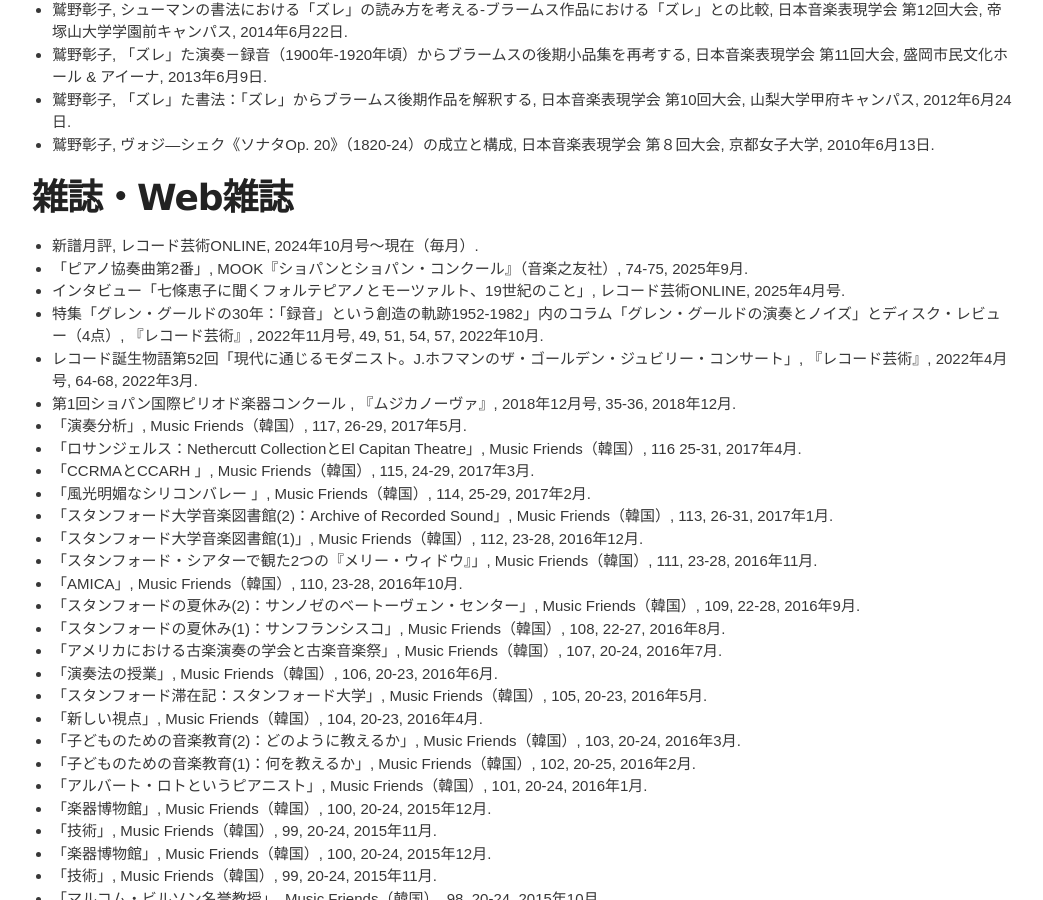
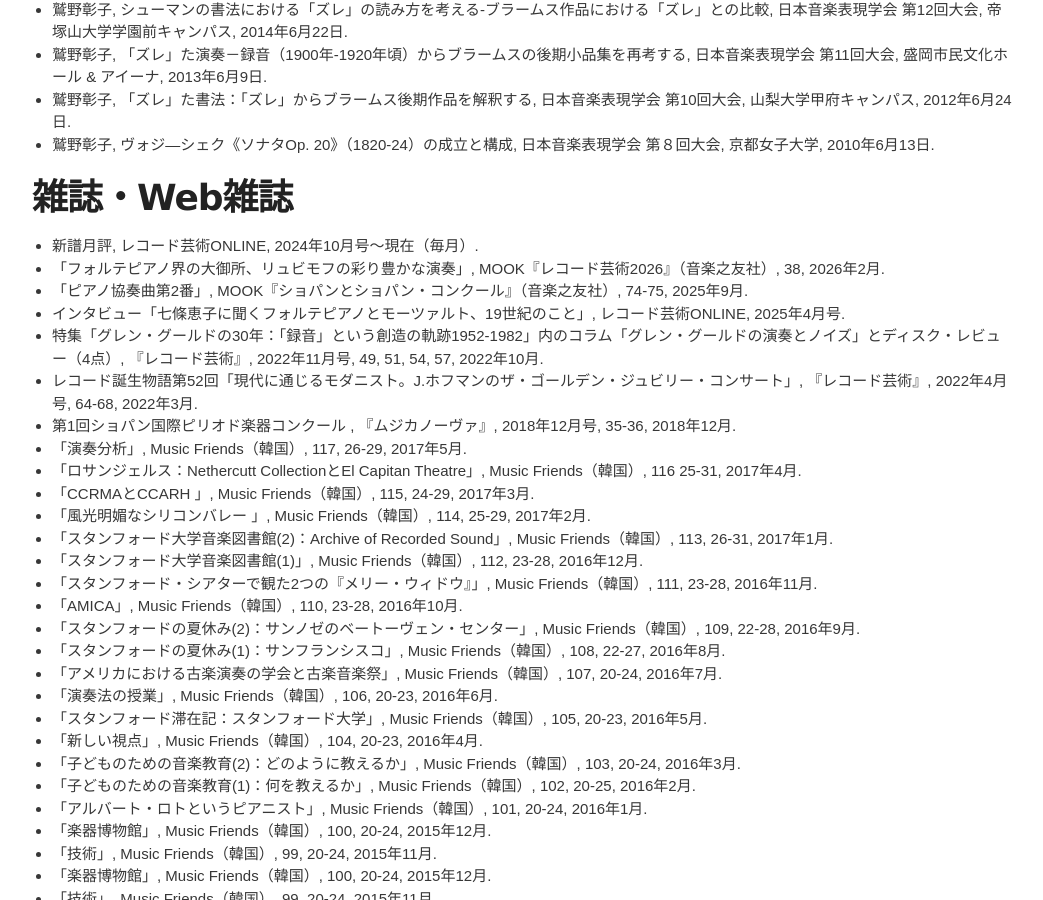
Before and after one commit to akikowashino/akikowashino.github.io, a Jekyll site: the page built from index.md, in a window 1280 px wide and 900 px high, scrolled down 3597 px. Shown: the whole window, without its empty margins (118-1161 px from the left). Built offline with Jekyll 4.4.1, drawn with Linux system fonts in a browser that asks for light colours.

Commit message:
Update index.md

```diff
--- a/index.md
+++ b/index.md
@@ -143,6 +143,7 @@
 
 # 雑誌・Web雑誌
 * 新譜月評, レコード芸術ONLINE, 2024年10月号〜現在（毎月）.
+* 「フォルテピアノ界の大御所、リュビモフの彩り豊かな演奏」, MOOK『レコード芸術2026』（音楽之友社）, 38, 2026年2月.
 * 「ピアノ協奏曲第2番」, MOOK『ショパンとショパン・コンクール』（音楽之友社）, 74-75, 2025年9月.
 * インタビュー「七條恵子に聞くフォルテピアノとモーツァルト、19世紀のこと」, レコード芸術ONLINE, 2025年4月号.
 * 特集「グレン・グールドの30年：「録音」という創造の軌跡1952-1982」内のコラム「グレン・グールドの演奏とノイズ」とディスク・レビュー（4点）, 『レコード芸術』, 2022年11月号, 49, 51, 54, 57, 2022年10月.
```
